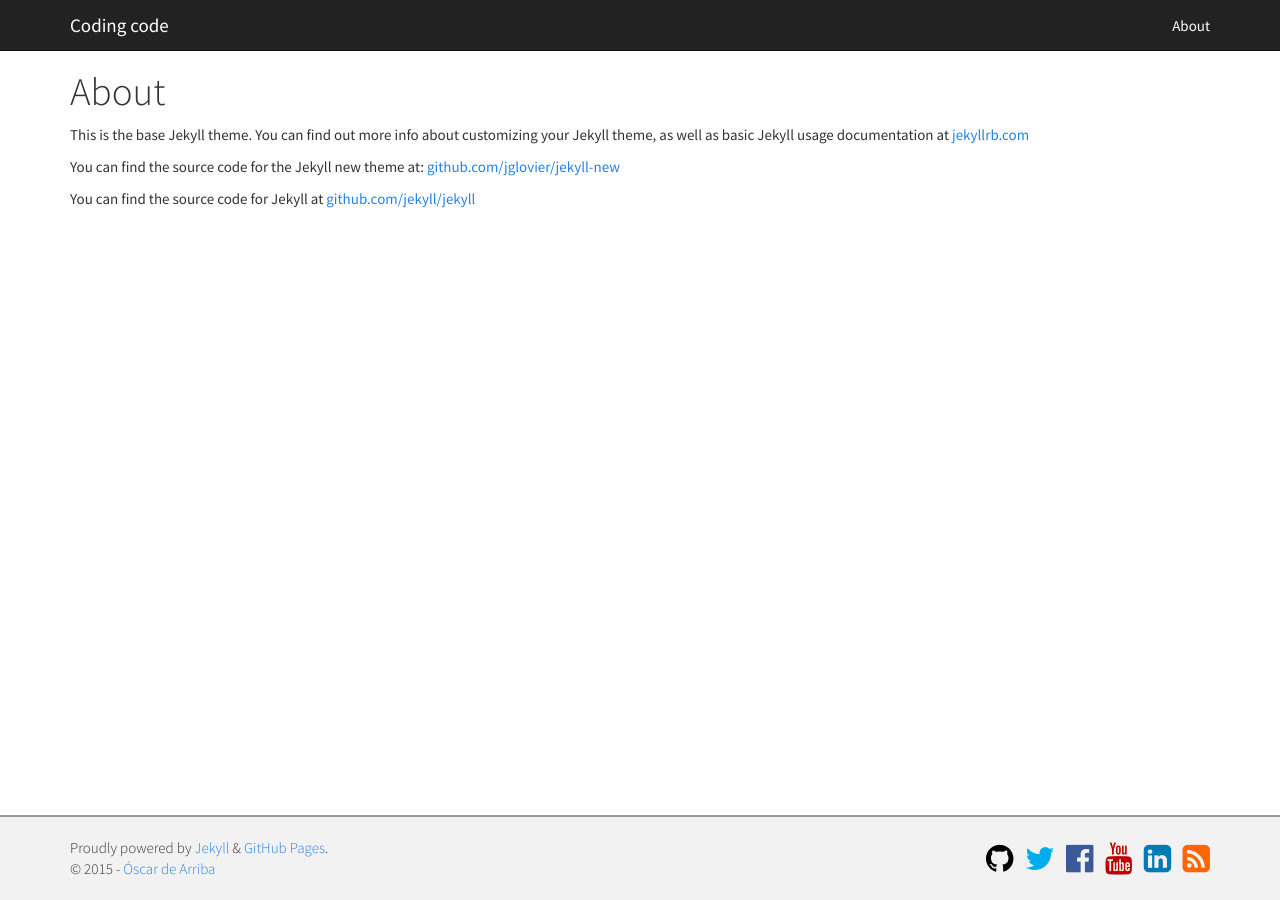
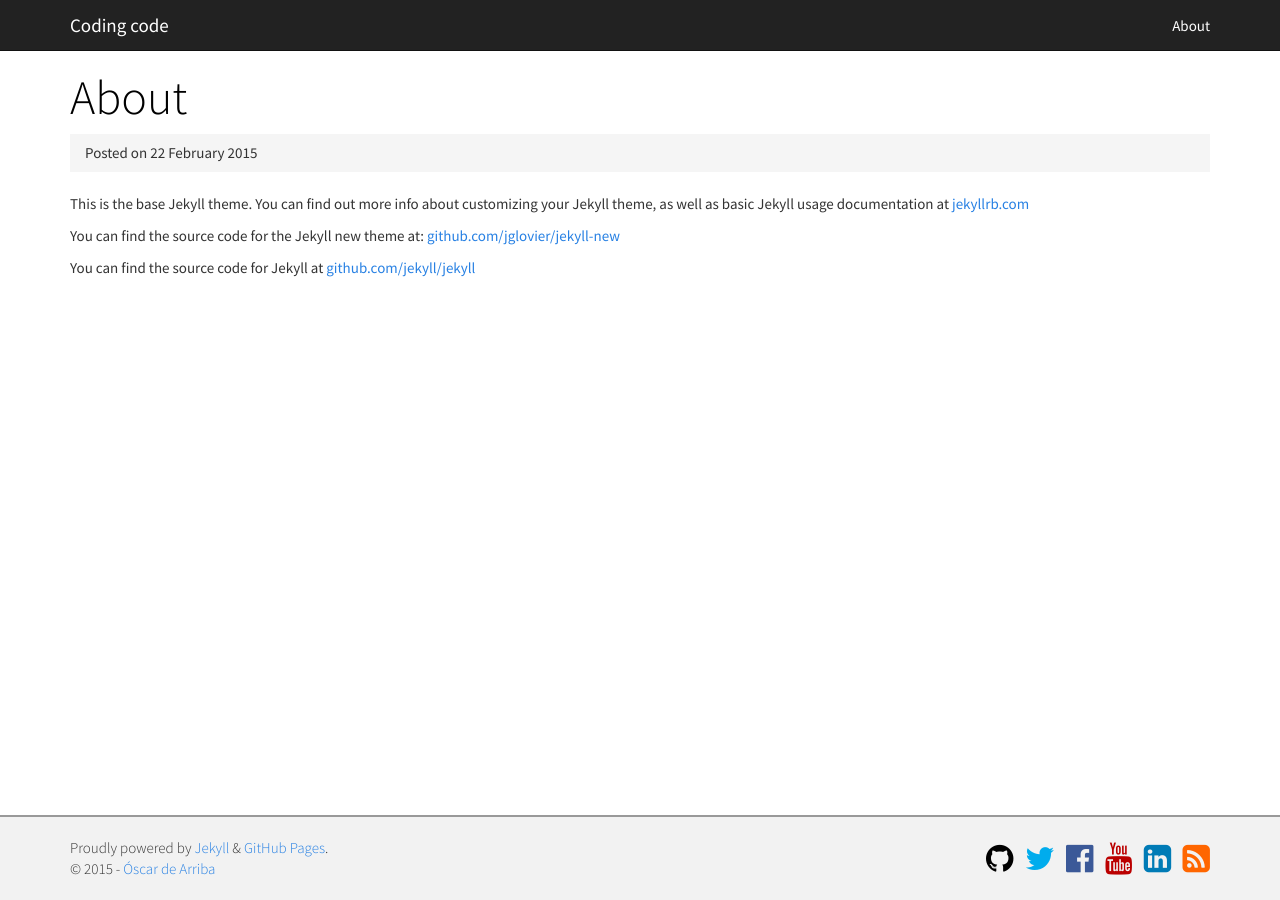
Before and after one commit to odarriba/codingcode.io_old, a Jekyll site: the page built from about.md, in a window 1280 px wide. Built offline with Jekyll 4.4.1, drawn with Linux system fonts in a browser that asks for light colours; nearby versions of some CDN libraries.

Commit message:
Small changes and modified the page template.

```diff
--- a/_includes/pagination.html
+++ b/_includes/pagination.html
@@ -1,3 +1,4 @@
+{% if paginator.total_pages > 1 %}
 <nav style="text-align:center;">
   <ul class='pagination'>
     {% if paginator.previous_page %}
@@ -46,3 +47,4 @@
     {% endif %}
   </ul>
 </nav>
+{% endif %}
--- a/_layouts/page.html
+++ b/_layouts/page.html
@@ -2,13 +2,16 @@
 layout: default
 ---
 <div class="post">
-
-  <header class="post-header">
-    <h1 class="post-title">{{ page.title }}</h1>
-  </header>
-
-  <article class="post-content">
+  <h1 class="title">{{ page.title }}</h1>
+  {% if page.date %}
+  <ol class="breadcrumb">
+    <li>Posted on <time>{{ page.date | date: "%d %B %Y" }}</time></li>
+  </ol>
+  {% endif %}
+  <div class="post-content">
     {{ content }}
-  </article>
-
+  </div>
+  {% if page.comments %}
+    {% include comments.html %}
+  {% endif %}
 </div>
--- a/about.md
+++ b/about.md
@@ -1,6 +1,7 @@
 ---
 layout: page
 title: About
+date:   2015-02-22 12:46:39
 permalink: /about/
 ---
 
--- a/css/main.scss
+++ b/css/main.scss
@@ -33,6 +33,7 @@ body {
 
 .post {
   h1.title {
+    font-size: 3.2em;
     color: black;
 
     a:link, a:visited, a:active {
--- a/index.html
+++ b/index.html
@@ -14,7 +14,7 @@ layout: default
       <li>Posted on <time>{{ post.date | date: "%d %B %Y" }}</time></li>
       {% if page.categories %}<li>Categories: <i>{{ post.categories | join: ', '}}</i></li>{% endif %}
     </ol>
-    <div class="content">
+    <div class="post-content">
       {{ post.excerpt }}
     </div>
     <a href="{{ post.url }}" class='btn btn-sm btn-info'>READ ALL THE POST&nbsp;<i class='fa fa-chevron-right'></i></a>
```
Also changed, not shown: _includes/comments.html (added, +15 -0 lines), _layouts/post.html (+3 -17 lines).
